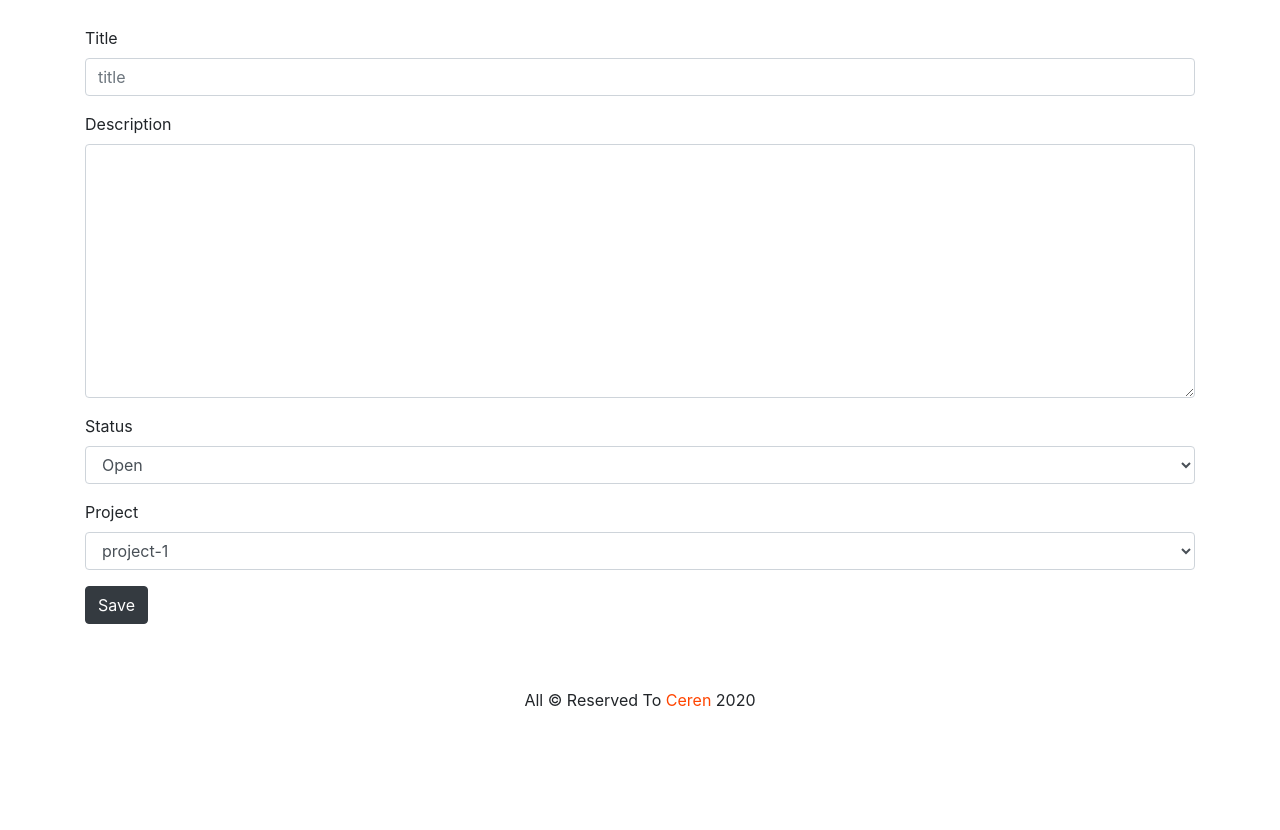
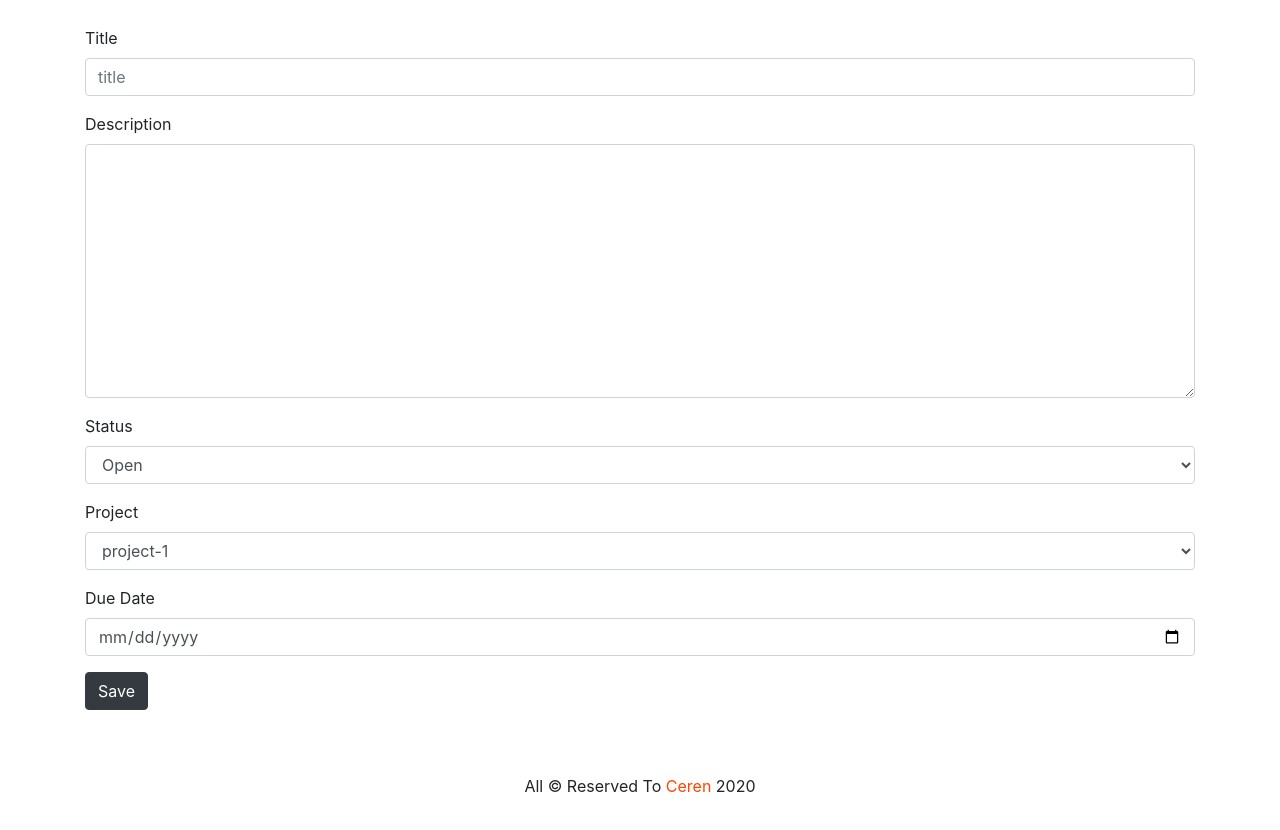
Before and after one commit to cerencloud/BugTracker, a plain HTML site: page frontend/add-issue.html in a window 1280 px wide. Shown: the part 174-1004 px from the top of the page. Before the commit the page ends 918 px from the top, so only its background shows below. Drawn offline with Linux system fonts and the light colour scheme.

Commit message:
frontend due date

```diff
--- a/frontend/add-issue.html
+++ b/frontend/add-issue.html
@@ -10,7 +10,7 @@
     <link rel="stylesheet" href="css/bootstrap.min.css" />
     <link rel="stylesheet" href="css/style.css" />
 
-    <title>Show Users</title>
+    <title>Add Issue</title>
   </head>
 
   <body>
@@ -149,6 +149,17 @@
           </div>
           <!-- /form-group -->
 
+          <div class="form-group">
+            <label for="dueDate">Due Date</label>
+            <input
+              type="date"
+              class="form-control"
+              id="dueDate"
+              placeholder="Due Date"
+            />
+          </div>
+          <!-- /form-group -->
+
           <button type="submit" class="btn btn-dark" name="save">Save</button>
         </form>
       </div>
```
